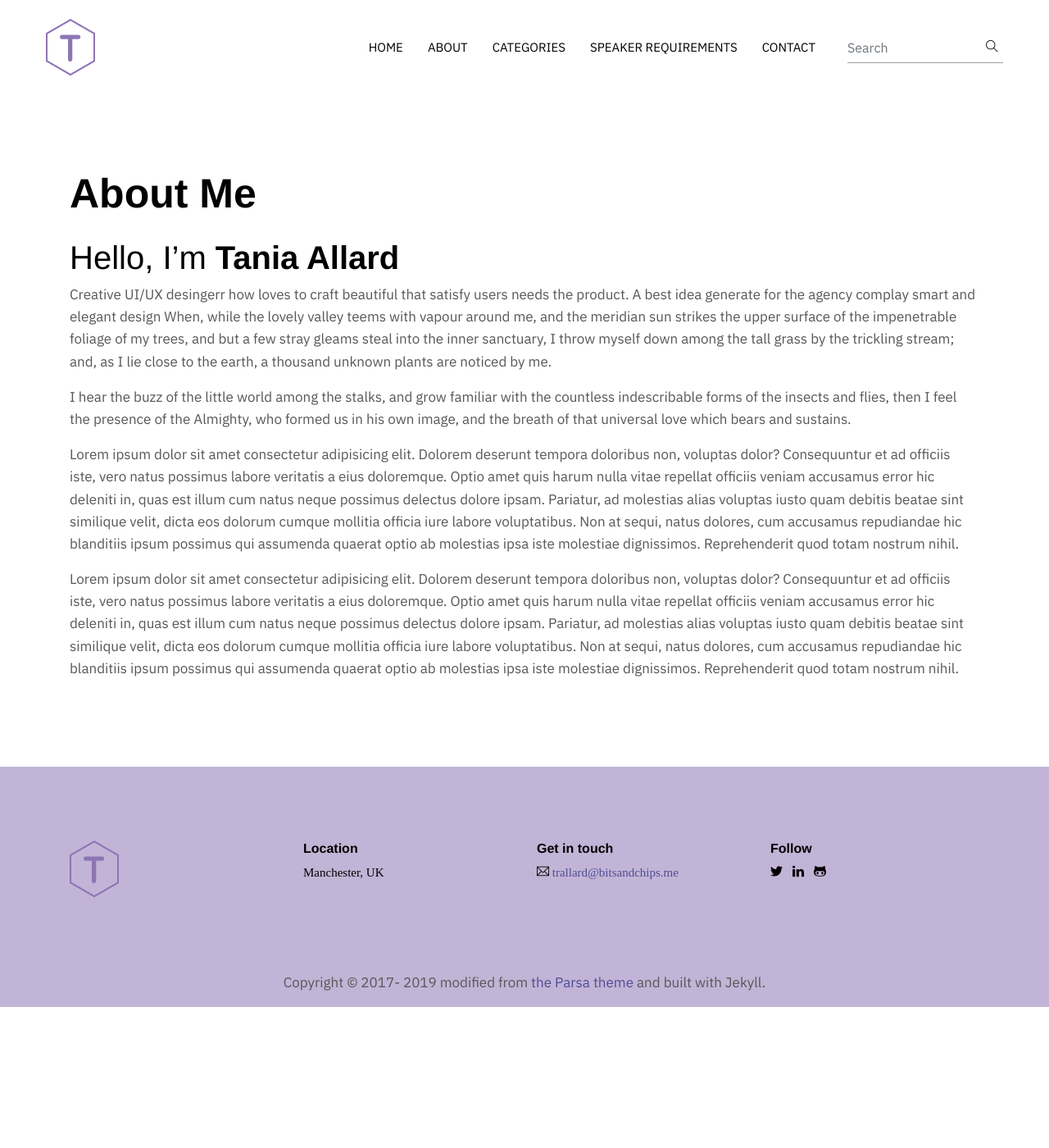
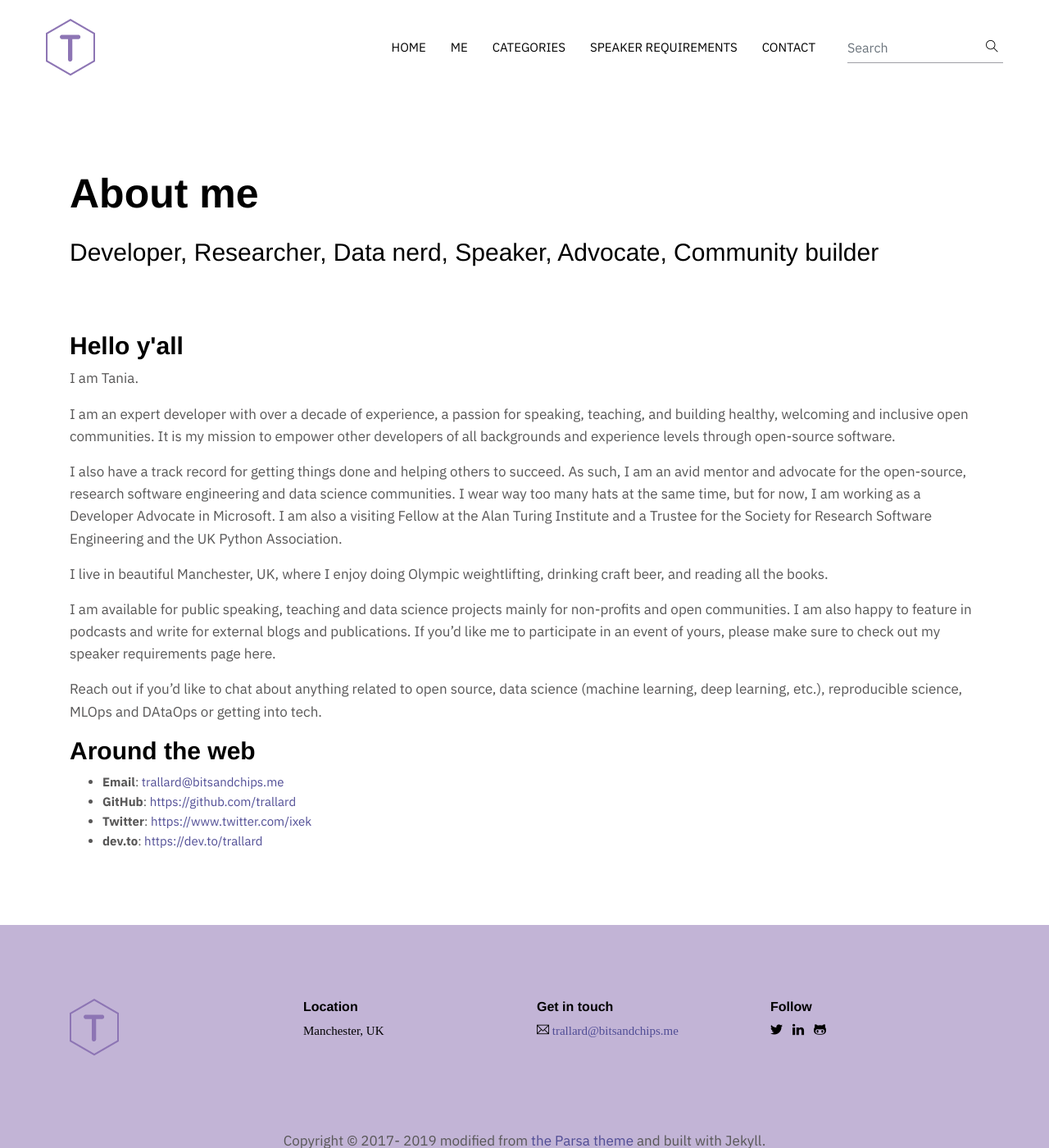
Before and after one commit to trallard/v2, a Jekyll site: the page built from _pages/about.md, in a window 1280 px wide and 1400 px high. Shown: the whole window at 82% size. Built offline with Jekyll 4.4.1, drawn with Linux system fonts in a browser that asks for light colours; some web fonts are replaced.

Commit message:
:lipstick: Update about

```diff
--- a/_config.yml
+++ b/_config.yml
@@ -17,7 +17,7 @@ menu:
   - url: /
     name: Home
   - url: /about/
-    name: About
+    name: Me
   - url: /categories/
     name: Categories
   - url: /speaker-reqs/
--- a/_pages/about.md
+++ b/_pages/about.md
@@ -1,15 +1,35 @@
 ---
 layout: page
-title: About Me
+title: About me
 permalink: /about/
 # image:
 ---
-<h3 class="font-weight-light">Hello, I’m <span class="font-weight-bold">{{site.author.name}}</span></h3>
+<h4 class="font-weight-light">Developer, Researcher, Data nerd,  Speaker, Advocate, Community builder</h4>
 
-Creative UI/UX desingerr how loves to craft beautiful that satisfy users needs the product. A best idea generate for the agency complay smart and elegant design When, while the lovely valley teems with vapour around me, and the meridian sun strikes the upper surface of the impenetrable foliage of my trees, and but a few stray gleams steal into the inner sanctuary, I throw myself down among the tall grass by the trickling stream; and, as I lie close to the earth, a thousand unknown plants are noticed by me.
+<br>
+<br>
 
-I hear the buzz of the little world among the stalks, and grow familiar with the countless indescribable forms of the insects and flies, then I feel the presence of the Almighty, who formed us in his own image, and the breath of that universal love which bears and sustains.
+<h4>Hello y'all </h4>
 
-Lorem ipsum dolor sit amet consectetur adipisicing elit. Dolorem deserunt tempora doloribus non, voluptas dolor? Consequuntur et ad officiis iste, vero natus possimus labore veritatis a eius doloremque. Optio amet quis harum nulla vitae repellat officiis veniam accusamus error hic deleniti in, quas est illum cum natus neque possimus delectus dolore ipsam. Pariatur, ad molestias alias voluptas iusto quam debitis beatae sint similique velit, dicta eos dolorum cumque mollitia officia iure labore voluptatibus. Non at sequi, natus dolores, cum accusamus repudiandae hic blanditiis ipsum possimus qui assumenda quaerat optio ab molestias ipsa iste molestiae dignissimos. Reprehenderit quod totam nostrum nihil.
+I am Tania.
 
-Lorem ipsum dolor sit amet consectetur adipisicing elit. Dolorem deserunt tempora doloribus non, voluptas dolor? Consequuntur et ad officiis iste, vero natus possimus labore veritatis a eius doloremque. Optio amet quis harum nulla vitae repellat officiis veniam accusamus error hic deleniti in, quas est illum cum natus neque possimus delectus dolore ipsam. Pariatur, ad molestias alias voluptas iusto quam debitis beatae sint similique velit, dicta eos dolorum cumque mollitia officia iure labore voluptatibus. Non at sequi, natus dolores, cum accusamus repudiandae hic blanditiis ipsum possimus qui assumenda quaerat optio ab molestias ipsa iste molestiae dignissimos. Reprehenderit quod totam nostrum nihil.
+I am an expert developer with over a decade of experience, a passion for speaking, teaching, and building healthy, welcoming and inclusive open communities. It is my mission to empower other developers of all backgrounds and experience levels through open-source software.
+
+I also have a track record for getting things done and helping others to succeed. As such, I am an avid mentor and advocate for the open-source, research software engineering and data science communities.
+I wear way too many hats at the same time, but for now, I am working as a Developer Advocate in Microsoft.
+I am also a visiting Fellow at the Alan Turing Institute and a Trustee for the Society for Research Software Engineering and the UK Python Association.
+
+I live in beautiful Manchester, UK, where I enjoy doing Olympic weightlifting, drinking craft beer, and reading all the books.
+
+I am available for public speaking, teaching and data science projects mainly for non-profits and open communities.
+I am also happy to feature in podcasts and write for external blogs and publications. If you'd like me to participate in an event of yours, please make sure to check out my speaker requirements page here.
+
+Reach out if you'd like to chat about anything related to open source, data science (machine learning, deep learning, etc.),
+reproducible science, MLOps and DAtaOps or getting into tech.
+
+<h4>Around the web </h4>
+
+- **Email**: <trallard@bitsandchips.me>
+- **GitHub**: <https://github.com/trallard>
+- **Twitter**: <https://www.twitter.com/ixek>
+- **dev.to**: <https://dev.to/trallard>
```
